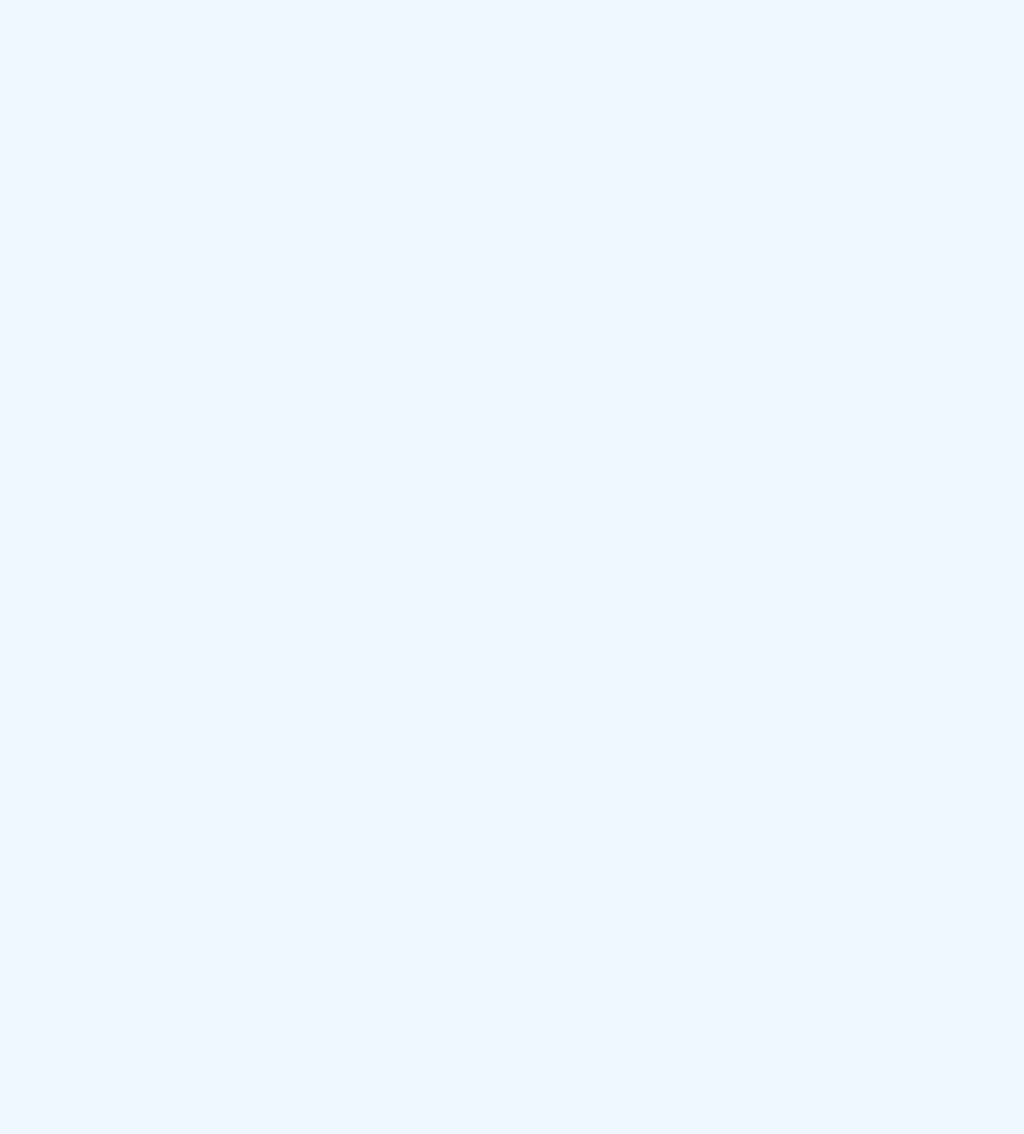
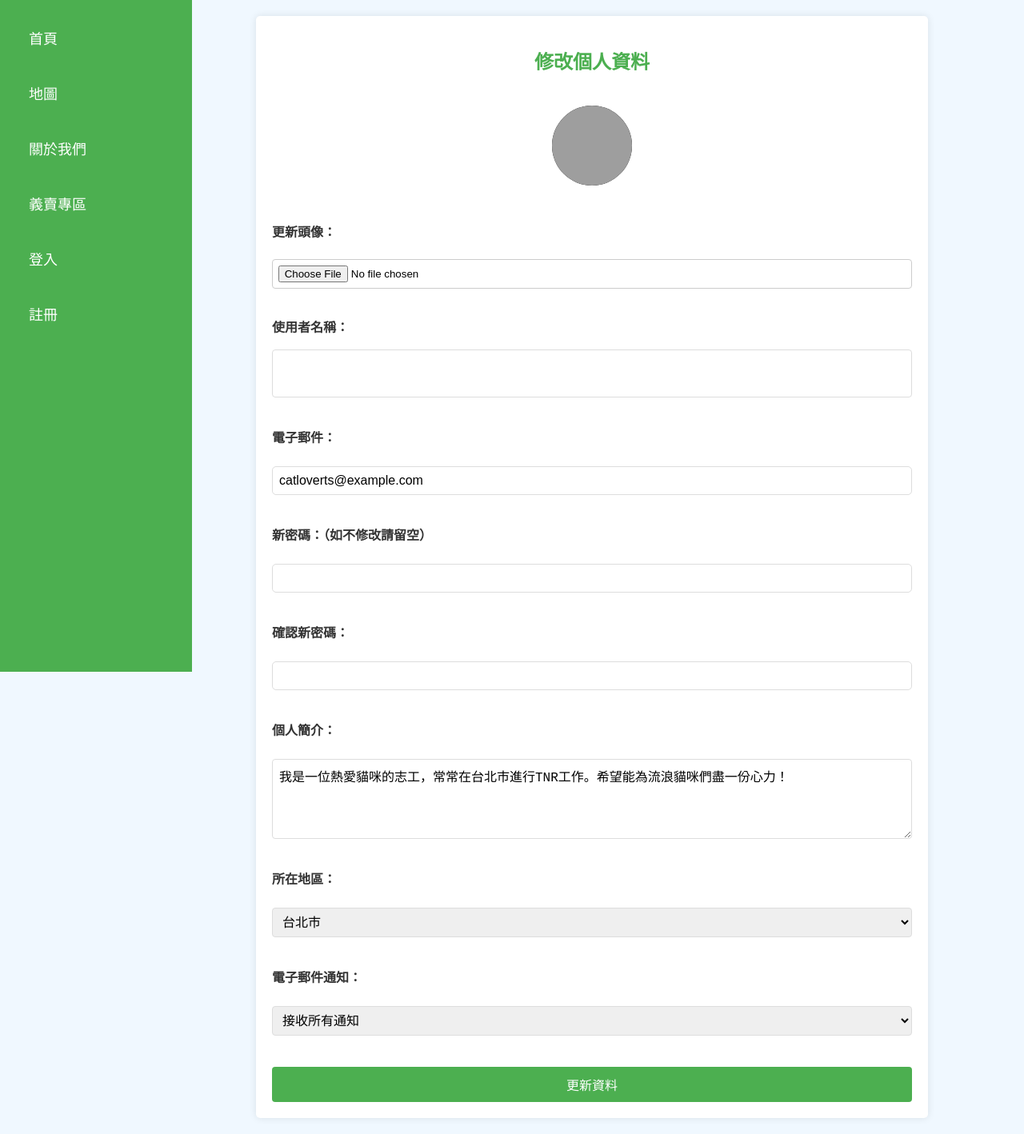
Before and after one commit to brianeilihsu/catniverse, a React (Vite) app in the folder frontend/catniverse-frontend/: page /member in a window 1280 px wide. Before the commit this address had no page. Shown: the whole page at 80% size. Before the commit the page ends 800 px from the top, so only its background shows below. Built offline with nearby package versions, Linux system fonts and the light colour scheme; grey boxes are pictures that could not be loaded.

Commit message:
member html, css ok. profile html unfinished

```diff
--- a/frontend/catniverse-frontend/src/App.jsx
+++ b/frontend/catniverse-frontend/src/App.jsx
@@ -6,6 +6,7 @@ import Index from "./Components/Index/Index";
 import Introduction from "./Components/Introduction/Introduction";
 import Map from "./Components/Map/Map";
 import Shop from "./Components/Shop/Shop";
+import Member from "./Components/Member/Member";
 import Profile from "./Components/Profile/Profile";
 import ReportCat from "./Components/ReportCat";
 import ImageTest from "./Components/ImageTest";
@@ -20,6 +21,7 @@ function App() {
       <Routes>
         <Route path="/" element={<Index />} />
         <Route path="/map" element={<Map />} />
+        <Route path="/member" element={<Member />} />
         <Route path="/introduction" element={<Introduction />} />
         <Route path="/shop" element={<Shop />} />
         <Route path="/register" element={<Register />} />
--- a/frontend/catniverse-frontend/src/Components/Login/Login.jsx
+++ b/frontend/catniverse-frontend/src/Components/Login/Login.jsx
@@ -7,8 +7,8 @@ import "./Login.css";
 function Login() {
   const [email, setEmail] = useState("");
   const [password, setPassword] = useState("");
+  const [message, setMessage] = useState('');
   const navigate = useNavigate();
-  const [message, setMessage] = useState('');
 
   useEffect(() => {
     document.documentElement.style.height = '100%';
--- /dev/null
+++ b/frontend/catniverse-frontend/src/Components/Member/Member.css
@@ -0,0 +1,71 @@
+.content {
+    margin-left: 200px;
+    padding: 20px;
+    flex-grow: 1;
+}
+
+.container {
+    max-width: 600px;
+    margin: 0 auto;
+    background-color: white;
+    border-radius: 10px;
+    box-shadow: 0 0 20px rgba(0,0,0,0.1);
+    padding: 2em;
+}
+
+h2 {
+    color: #4CAF50;
+    text-align: center;
+}
+
+form {
+    display: flex;
+    flex-direction: column;
+}
+
+label {
+    margin-top: 1em;
+    font-weight: bold;
+    color: #333;
+}
+
+input[type="text"], input[type="email"], input[type="password"], textarea, select {
+    margin: 0.5em 0;
+    padding: 0.5em;
+    border: 1px solid #ddd;
+    border-radius: 5px;
+    font-size: 16px;
+}
+
+textarea {
+    height: 100px;
+    resize: vertical;
+}
+
+button {
+    margin-top: 1em;
+    padding: 0.5em;
+    background-color: #4CAF50;
+    color: white;
+    border: none;
+    border-radius: 5px;
+    cursor: pointer;
+    font-size: 16px;
+}
+
+button:hover {
+    background-color: #45a049;
+}
+
+.avatar-preview {
+    width: 100px;
+    height: 100px;
+    border-radius: 50%;
+    object-fit: cover;
+    margin: 1em auto;
+    display: block;
+}
+
+img {
+    background-color: black;
+}
--- /dev/null
+++ b/frontend/catniverse-frontend/src/Components/Member/Member.jsx
@@ -0,0 +1,144 @@
+import React, { useState } from "react";
+import Header from "../Header/Header";
+import { useNavigate } from "react-router-dom";
+import "./Member.css";
+
+function Member() {
+  const [formData, setFormData] = useState({
+    avatar: "",
+    username: "貓咪愛好者",
+    email: "catloverts@example.com",
+    password: "",
+    confirmPassword: "",
+    bio: "我是一位熱愛貓咪的志工，常常在台北市進行TNR工作。希望能為流浪貓咪們盡一份心力！",
+    location: "taipei",
+    notifications: "all",
+  });
+  const navigate = useNavigate();
+
+  const handleChange = (e) => {
+    const { name, value, files } = e.target;
+    setFormData((prevData) => ({
+      ...prevData,
+      [name]: files ? files[0] : value,
+    }));
+  };
+
+  const handleSubmit = (e) => {
+    e.preventDefault();
+    // 處理表單提交邏輯，可以在此執行 API 請求以更新用戶資料
+    const profileData = new FormData();
+    for (let key in formData) {
+      profileData.append(key, formData[key]);
+    }
+    // 發送表單資料（formData）到後端
+    console.log("Form submitted:", formData);
+    navigate("/profile");
+  };
+
+  return (
+    <div>
+      <Header />
+      <div className="content">
+        <div className="container">
+          <h2>修改個人資料</h2>
+          <form onSubmit={handleSubmit} encType="multipart/form-data">
+            <img
+              src="https://taiwanstraycats.org/default-avatar.jpg"
+              alt="用戶頭像"
+              className="avatar-preview"
+              id="avatarPreview"
+            />
+
+            <label htmlFor="avatar">更新頭像：</label>
+            <input
+              type="file"
+              id="avatar"
+              name="avatar"
+              accept="image/*"
+              onChange={handleChange}
+            />
+
+            <label htmlFor="username">使用者名稱：</label>
+            <input
+              type="text"
+              id="username"
+              name="username"
+              value={formData.username}
+              onChange={handleChange}
+              required
+            />
+
+            <label htmlFor="email">電子郵件：</label>
+            <input
+              type="email"
+              id="email"
+              name="email"
+              value={formData.email}
+              onChange={handleChange}
+              required
+            />
+
+            <label htmlFor="password">新密碼：（如不修改請留空）</label>
+            <input
+              type="password"
+              id="password"
+              name="password"
+              value={formData.password}
+              onChange={handleChange}
+            />
+
+            <label htmlFor="confirmPassword">確認新密碼：</label>
+            <input
+              type="password"
+              id="confirmPassword"
+              name="confirmPassword"
+              value={formData.confirmPassword}
+              onChange={handleChange}
+            />
+
+            <label htmlFor="bio">個人簡介：</label>
+            <textarea
+              id="bio"
+              name="bio"
+              value={formData.bio}
+              onChange={handleChange}
+              placeholder="說說你對浪貓的看法或你的救援經驗..."
+            />
+
+            <label htmlFor="location">所在地區：</label>
+            <select
+              id="location"
+              name="location"
+              value={formData.location}
+              onChange={handleChange}
+            >
+              <option value="taipei">台北市</option>
+              <option value="newtaipei">新北市</option>
+              <option value="taoyuan">桃園市</option>
+              <option value="taichung">台中市</option>
+              <option value="tainan">台南市</option>
+              <option value="kaohsiung">高雄市</option>
+              {/* 其他縣市選項 */}
+            </select>
+
+            <label htmlFor="notifications">電子郵件通知：</label>
+            <select
+              id="notifications"
+              name="notifications"
+              value={formData.notifications}
+              onChange={handleChange}
+            >
+              <option value="all">接收所有通知</option>
+              <option value="important">只接收重要通知</option>
+              <option value="none">不接收通知</option>
+            </select>
+
+            <button type="submit">更新資料</button>
+          </form>
+        </div>
+      </div>
+    </div>
+  );
+}
+export default Member;
--- a/frontend/catniverse-frontend/src/Components/Profile/Profile.jsx
+++ b/frontend/catniverse-frontend/src/Components/Profile/Profile.jsx
@@ -1,11 +1,12 @@
 import React, { useState } from "react";
+import { useNavigate } from "react-router-dom";
 import Header from "../Header/Header";
 import "./Profile.css";
 
-function Profile({ account, posts }) {
+function Profile() {
+  const navigate = useNavigate();
   const toMember = () => {
-    // 修改個人資料的邏輯
-    console.log("修改個人資料");
+    navigate("/member");
   };
 
   return (
@@ -20,33 +21,14 @@ function Profile({ account, posts }) {
               className="profile-picture"
             />
             <div className="profile-info">
-              <h1>{account}</h1>
+              <h1>123</h1>
               <p>電子郵件: cat.lover@example.com</p>
               <p>加入時間: 2023年1月1日</p>
-              <p>發文數: {posts.num}</p>
+              <p>發文數: </p>
             </div>
             <button className="edit-profile-btn" onClick={toMember}>
               修改個人資料
             </button>
-          </div>
-
-          <div className="posts">
-            {posts.map((post, index) => (
-              <div className="post" key={index}>
-                <img
-                  src={post.imageUrl}
-                  alt={post.altText}
-                  className="post-image"
-                />
-                <div className="post-content">
-                  <p>{post.content}</p>
-                  <div className="post-stats">
-                    <span>❤️ {post.likes} 讚</span>
-                    <span>💬 {post.comments} 留言</span>
-                  </div>
-                </div>
-              </div>
-            ))}
           </div>
         </div>
       </div>
```
